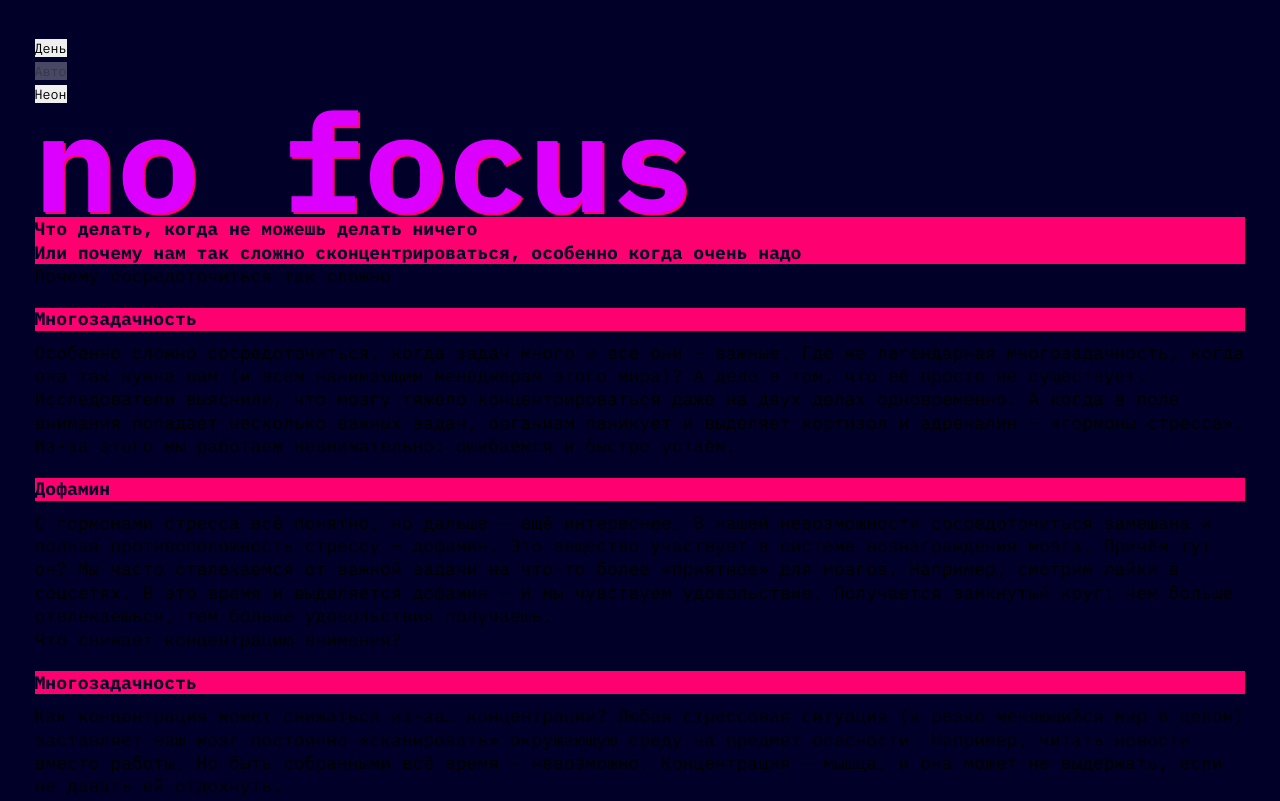
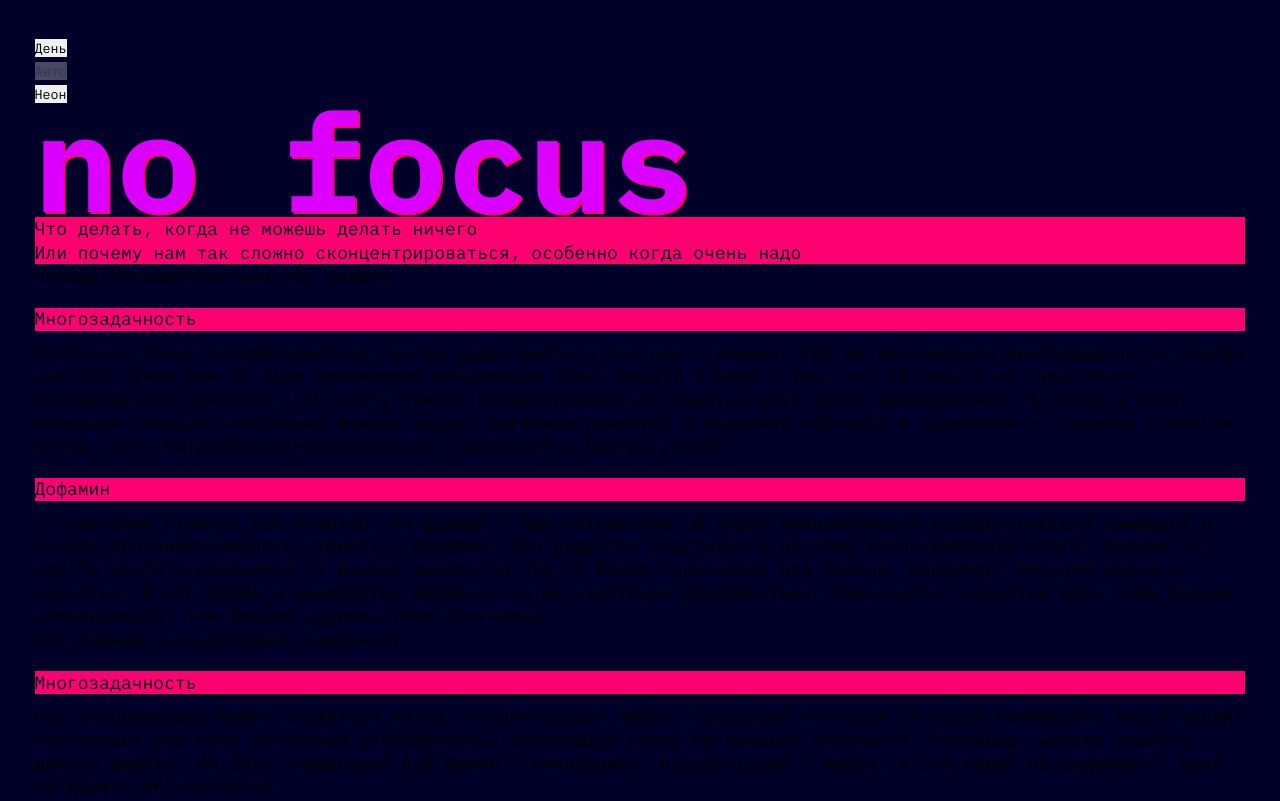
Before and after one commit to ppincore/slozhno-sosredotochitsya, a plain HTML site: page index.html in a window 1280 px wide. Shown: the top 801 px of the page. Drawn offline with Linux system fonts and the light colour scheme.

Commit message:
add new var

```diff
--- a/styles/variables.css
+++ b/styles/variables.css
@@ -5,9 +5,9 @@
   --accent-color: #FF0070;
   --title-color: #DB00FF;
   --main-font-size: 18px;
-  --title-font-size:clamp(7.25rem, 5.7694rem + 6.3174vw, 9.8125rem);
+  --title-font-size:clamp(7.25rem, 5.8961rem + 6.1194vw, 9.8125rem);
   --main-line-heihgt: 130%;
   --title-line-heihgt: 82.5%;
   --main-color:var(--bg-color,#000028);
-  --bold:800;
+  --accent-fw:700;
 }
```
